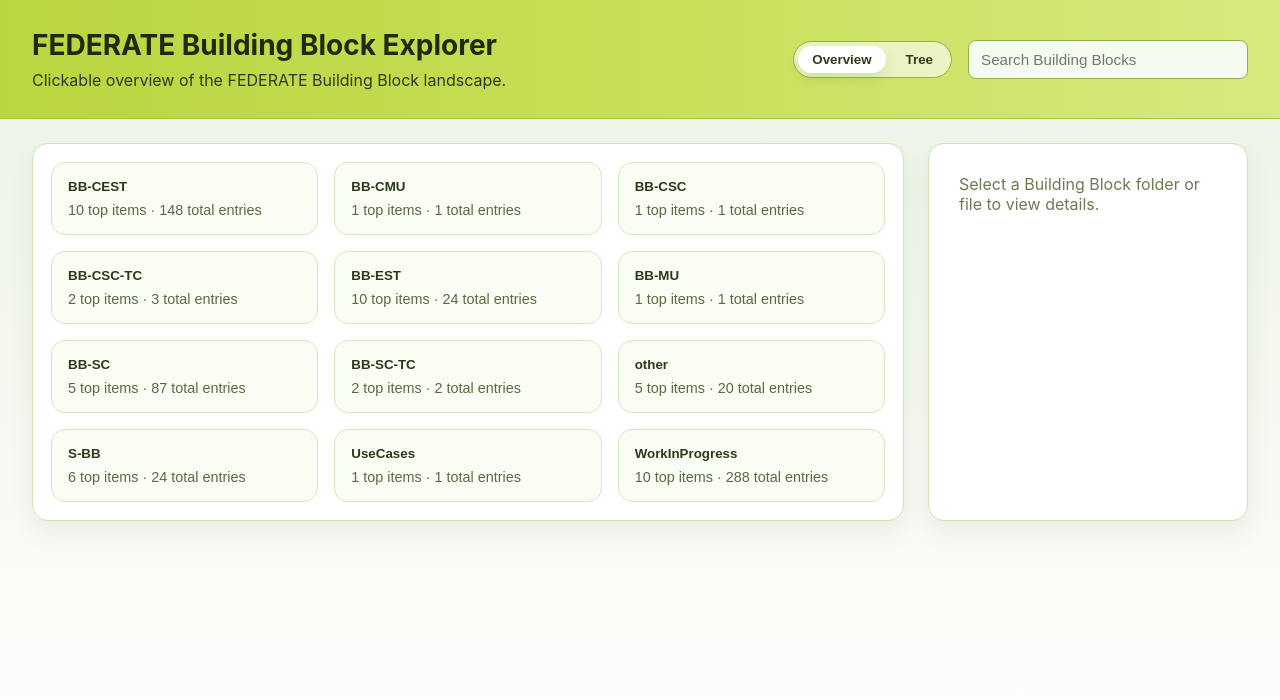
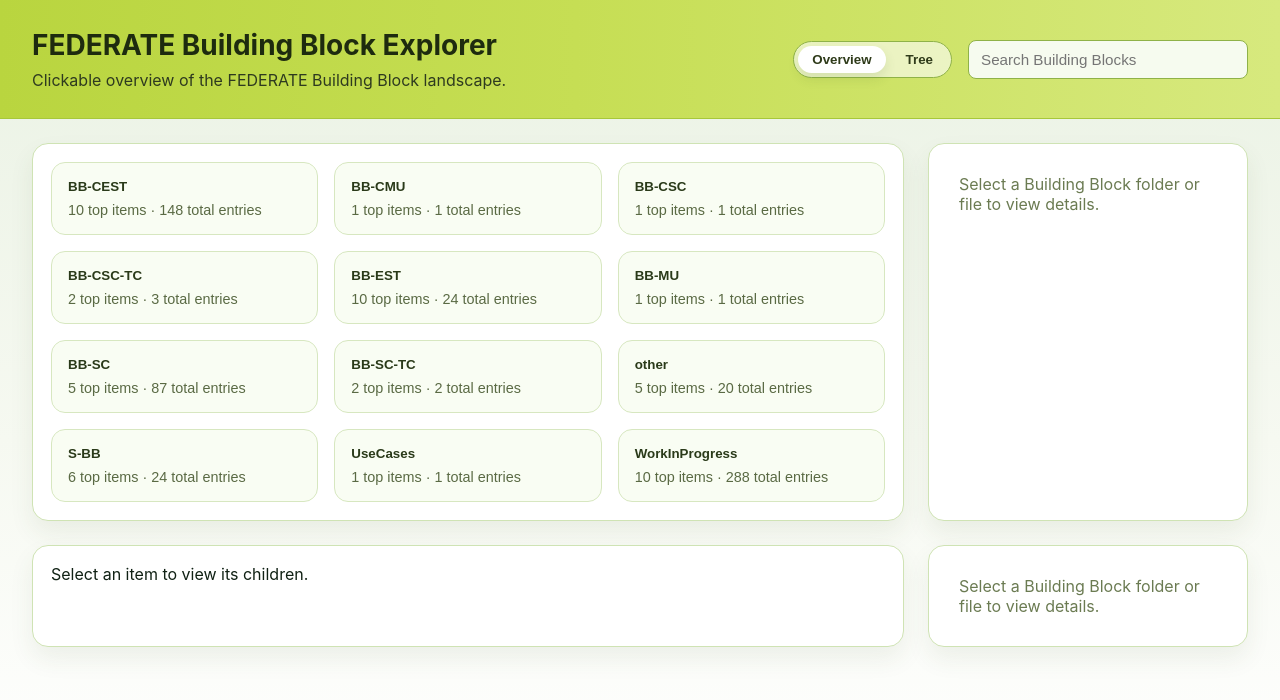
Before and after one commit to xnnixa/federate-visualisation-tool, a React (Vite) app: page /#/ in a window 1280 px wide. Before the commit this address led to /#/tree. Shown: the top 700 px of the page. Built offline with nearby package versions, Linux system fonts and the light colour scheme; no server answers.

Commit message:
KAN-20: View subitems in block view

```diff
--- a/src/pages/HomePage.tsx
+++ b/src/pages/HomePage.tsx
@@ -48,6 +48,7 @@ const buildGraphFromRoot = (root: BBNode): BBGraph => {
 export const HomePage = () => {
   const [graph, setGraph] = useState<BBGraph | null>(null);
   const [selected, setSelected] = useState<BBNode | undefined>();
+  const [selectedChild, setSelectedChild] = useState<BBNode | undefined>();
   const [filter, setFilter] = useState("");
   const [view, setView] = useState<"overview" | "tree">("overview");
   const [pendingTreeJump, setPendingTreeJump] = useState(false);
@@ -58,8 +59,15 @@ export const HomePage = () => {
     []
   );
   const handleOverviewSelect = (node: BBNode) => {
+    console.log("Selected node from overview:", node);
     setSelected(node);
+    setSelectedChild(undefined); // Reset child selection when parent changes
     setPendingTreeJump(true);
+  };
+
+  const handleSubtreeSelect = (node: BBNode) => {
+    console.log("Selected child node from subtree:", node);
+    setSelectedChild(node);
   };
   const handleEnterTree = () => {
     setView("tree");
@@ -112,6 +120,54 @@ export const HomePage = () => {
     return <div className="state">No data available.</div>;
   }
 
+  const mainBlockView = () => {
+    return (
+        <>
+          <section className="tree-panel">
+            {view === "overview" ? (
+                <OverviewPanel root={graph.root} onSelect={handleOverviewSelect}/>
+            ) : (
+                <TreeView
+                    root={graph.root}
+                    filter={filter}
+                    onSelect={setSelected}
+                    selectedId={selected?.id}
+                    expandedIds={expandedIds}/>
+            )}
+          </section>
+          <aside className="detail-panel-wrapper">
+            <DetailPanel node={selected} meta={meta}/>
+          </aside>
+        </>
+    )
+  }
+
+  const subBlockView = () => {
+    if (view === "overview") {
+    return (
+        <>
+        <section className="tree-panel">
+          {selected?.children && selected.children.length > 0 ? (
+              <div className="subtree-content">
+                <h3 className="subtree-title">Subitem of {selected.name}</h3>
+                    <OverviewPanel root={selected} onSelect={handleSubtreeSelect} />
+              </div>
+          ) : (
+              <div className="subtree-empty">
+                {selected
+                    ? "No children available for this item."
+                    : "Select an item to view its children."}
+              </div>
+          )}
+        </section>
+          <aside className="detail-panel-wrapper">
+            <DetailPanel node={selectedChild} meta={meta}/>
+          </aside>
+        </>
+    )
+    }
+  }
+
   return (
     <div className="layout">
       <header className="header">
@@ -157,22 +213,8 @@ export const HomePage = () => {
         </div>
       )}
       <main className="main">
-        <section className="tree-panel">
-          {view === "overview" ? (
-            <OverviewPanel root={graph.root} onSelect={handleOverviewSelect} />
-          ) : (
-            <TreeView
-              root={graph.root}
-              filter={filter}
-              onSelect={setSelected}
-              selectedId={selected?.id}
-              expandedIds={expandedIds}
-            />
-          )}
-        </section>
-        <aside className="detail-panel-wrapper">
-          <DetailPanel node={selected} meta={meta} />
-        </aside>
+        {mainBlockView()}
+        {subBlockView()}
       </main>
     </div>
   );
```
